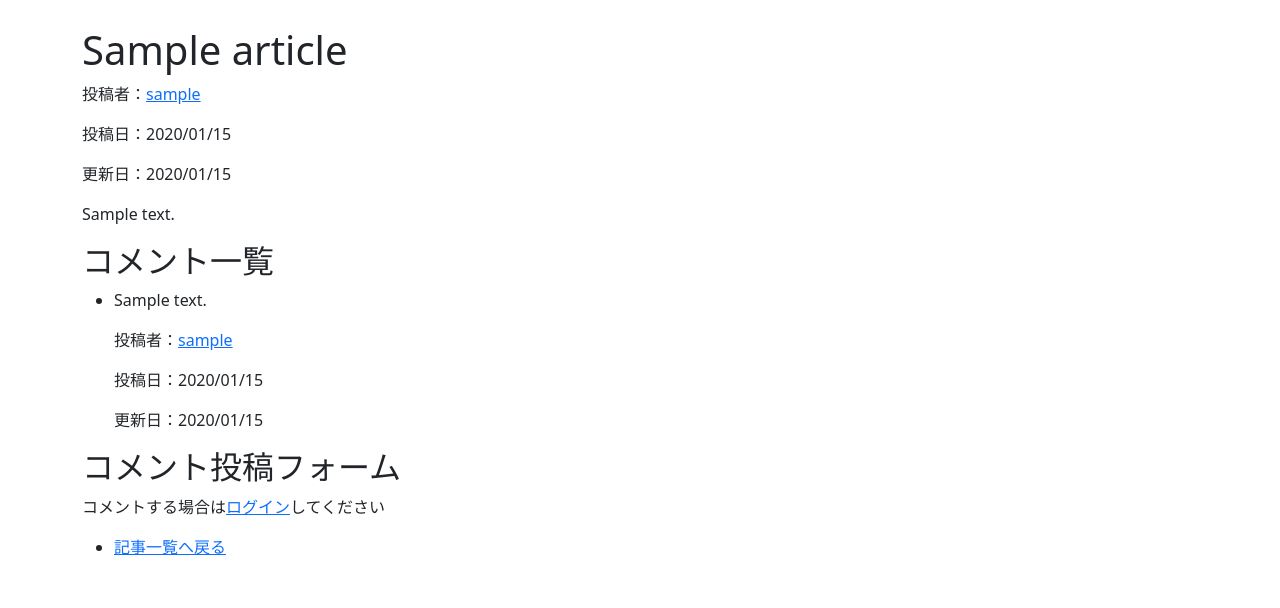
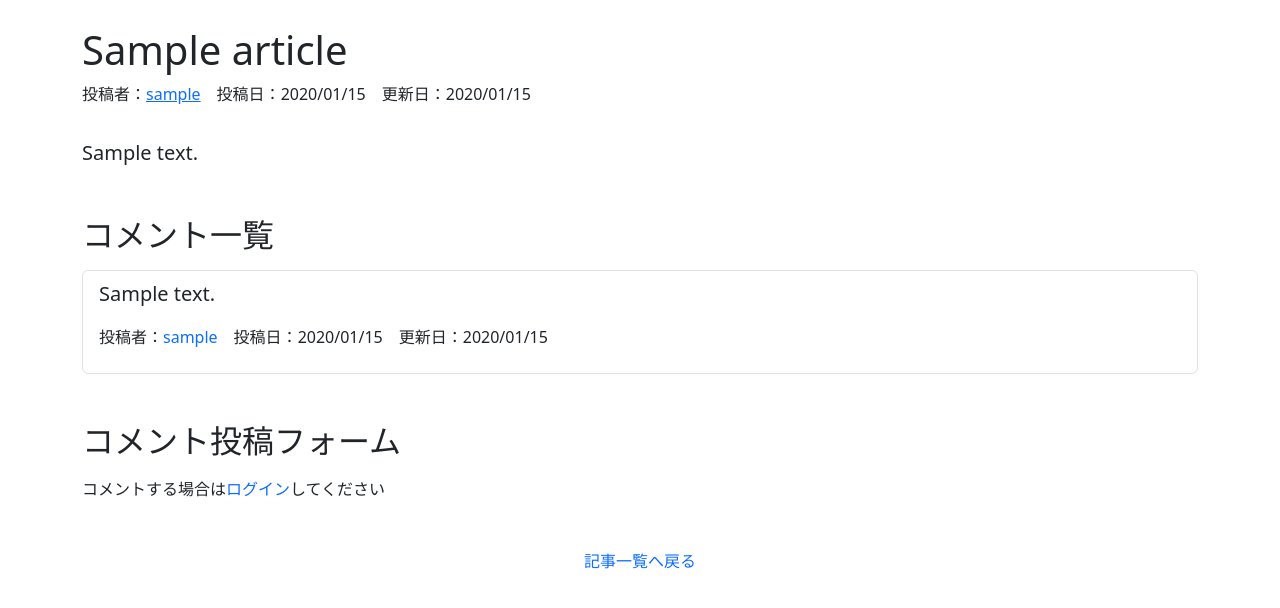
Before and after one commit to ryohei-funamoto/django_simple_blog, a Django app: page /article/1/ in a window 1280 px wide. Shown: the part 70-678 px from the top of the page. Run offline with Django 5.2, Linux system fonts and the light colour scheme; tables that the repository leaves empty hold one stand-in row (values such as "Sample post"); some libraries are stand-ins or nearby versions.

Commit message:
feat: 記事詳細ページに Bootstrap を適用
feat: 記事詳細ページに Bootstrap を適用

```diff
--- a/config/settings.py
+++ b/config/settings.py
@@ -40,6 +40,7 @@ INSTALLED_APPS = [
     'django.contrib.messages',
     'django.contrib.staticfiles',
     'simple_blog',
+    'widget_tweaks',
 ]
 
 MIDDLEWARE = [
--- a/simple_blog/templates/simple_blog/detail.html
+++ b/simple_blog/templates/simple_blog/detail.html
@@ -1,55 +1,63 @@
 {% extends 'components/base.html' %}
+{% load widget_tweaks %}
 {% block title %}{{ article.title }} | {{ block.super }}{% endblock %}
 {% block content %}
+    <section>
         <h1>{{ article.title }}</h1>
-    <p>投稿者：<a href="{% url 'simple_blog:author' id=article.user.id %}">{{ article.user }}</a></p>
-    <p>投稿日：<time datetime="{{ article.created_at|date:'Y-m-d' }}">{{ article.created_at|date:'Y/m/d' }}</time></p>
-    <p>更新日：<time datetime="{{ article.updated_at|date:'Y-m-d' }}">{{ article.updated_at|date:'Y/m/d' }}</time></p>
-    <p>{{ article.content|linebreaksbr }}</p>
+        <div class="d-flex flex-column flex-sm-row mt-2">
+            <p class="fs-6 me-3 mb-3">投稿者：<a href="{% url 'simple_blog:author' id=article.user.id %}">{{ article.user }}</a></p>
+            <p class="fs-6 me-3 mb-3">投稿日：<time datetime="{{ article.created_at|date:'Y-m-d' }}">{{ article.created_at|date:'Y/m/d' }}</time></p>
+            <p class="fs-6">更新日：<time datetime="{{ article.updated_at|date:'Y-m-d' }}">{{ article.updated_at|date:'Y/m/d' }}</time></p>
+        </div>
+        <p class="fs-5 mt-3">{{ article.content|linebreaksbr }}</p>
         {% if user.is_authenticated and user == article.user %}
-        <ul>
-            <li><a href="{% url 'simple_blog:update' id=article.id %}">記事を編集する</a></li>
+            <ul class="list-unstyled d-flex flex-column flex-column flex-sm-row mt-2">
+                <li class="me-3 mb-3"><a href="{% url 'simple_blog:update' id=article.id %}" class="btn btn-warning">記事を編集する</a></li>
                 <li>
                     <form action="{% url 'simple_blog:delete' id=article.id %}" method="POST">
                         {% csrf_token %}
-                    <button type="submit" onclick="return confirm('記事を削除しますか？')">削除する</button>
+                        <button type="submit" class="btn btn-danger" onclick="return confirm('記事を削除しますか？')">削除する</button>
                     </form>
                 </li>
             </ul>
         {% endif %}
+    </section>
+    <section class="mt-5">
         <h2>コメント一覧</h2>
-    <ul class="comments">
+        <ul class="comments list-group mt-3">
             {% for comment in page_obj %}
-            <li class="comment">
-                <p>{{ comment.content }}</p>
-                <p>投稿者：<a href="{% url 'simple_blog:author' id=comment.user.id %}">{{ comment.user }}</a></p>
-                <p>投稿日：<time datetime="{{ comment.created_at|date:'Y-m-d' }}">{{ comment.created_at|date:'Y/m/d' }}</time></p>
-                <p>更新日：<time datetime="{{ comment.updated_at|date:'Y-m-d' }}">{{ comment.updated_at|date:'Y/m/d' }}</time></p>
+                <li class="comment list-group-item">
+                    <p class="fs-5">{{ comment.content }}</p>
+                    <div class="d-flex flex-column flex-sm-row mt-2">
+                        <p class="fs-6 me-3 mb-3">投稿者：<a href="{% url 'simple_blog:author' id=comment.user.id %}" class="text-decoration-none">{{ comment.user }}</a></p>
+                        <p class="fs-6 me-3 mb-3">投稿日：<time datetime="{{ comment.created_at|date:'Y-m-d' }}">{{ comment.created_at|date:'Y/m/d' }}</time></p>
+                        <p class="fs-6">更新日：<time datetime="{{ comment.updated_at|date:'Y-m-d' }}">{{ comment.updated_at|date:'Y/m/d' }}</time></p>
+                    </div>
                     {% if user.is_authenticated and user == comment.user %}
-                    <ul>
-                        <li><a href="{% url 'simple_blog:comment_update' id=comment.id %}">編集する</a></li>
+                        <ul class="list-unstyled d-flex flex-column flex-column flex-sm-row mt-2">
+                            <li class="me-3 mb-3"><a href="{% url 'simple_blog:comment_update' id=comment.id %}" class="btn btn-warning">編集する</a></li>
                             <li>
                                 <form action="{% url 'simple_blog:comment_delete' id=comment.id %}" method="POST">
                                     {% csrf_token %}
-                                <button type="submit" onclick="return confirm('コメントを削除しますか？')">削除する</button>
+                                    <button type="submit" class="btn btn-danger" onclick="return confirm('コメントを削除しますか？')">削除する</button>
                                 </form>
                             </li>
                         </ul>
                     {% endif %}
                 </li>
             {% empty %}
-            <li>この記事にコメントはありません。</li>
+                <li class="list-group-item">この記事にコメントはありません。</li>
             {% endfor %}
         </ul>
         {% if page_obj.paginator.num_pages > 1 %}
-        <ul class="pagination">
+            <ul class="pagination mt-3 justify-content-center">
                 {% if page_obj.has_previous %}
                     <li class="page-item"><a href="?page={{ page_obj.previous_page_number }}" class="page-link">前のページへ</a></li>
                 {% endif %}
                 {% for page_num in page_obj.paginator.page_range %}
                     <li class="page-item">
                         {% if page_num == page_obj.number %}
-                        <span class="page-link">{{ page_num }}</span>
+                            <span class="page-link active">{{ page_num }}</span>
                         {% else %}
                             <a href="?page={{ page_num }}" class="page-link">{{ page_num }}</a>
                         {% endif %}
@@ -60,29 +68,36 @@
                 {% endif %}
             </ul>
         {% endif %}
+    </section>
+    <section class="mt-5">
         <h2>コメント投稿フォーム</h2>
+        <div class="mt-3">
             {% if request.user.is_authenticated %}
                 <form action="{% url 'simple_blog:show' id=article.id %}" method="POST" novalidate>
                     {% csrf_token %}
-            <div>
-                <label for="{{ form.content.id_for_label }}">{{ form.content.label }}</label>
-                {{ form.content }}
+                    <div class="row">
+                        <label for="{{ form.content.id_for_label }}" class="form-label col-sm-2">{{ form.content.label }}</label>
+                        <div class="col-sm-10">
                             {% if form.content.errors %}
-                    <ul>
+                                {{ form.content | add_class:'form-control is-invalid' }}
                                 {% for error in form.content.errors %}
-                            <li>{{ error }}</li>
+                                    <p class="invalid-feedback">{{ error }}</p>
                                 {% endfor %}
-                    </ul>
+                            {% else %}
+                                {{ form.content | add_class:'form-control' }}
                             {% endif %}
                         </div>
-            <div>
-                <button type="submit">コメントする</button>
+                    </div>
+                    <div class="mt-2 text-end">
+                        <button type="submit" class="btn btn-success">コメントする</button>
                     </div>
                 </form>
             {% else %}
-        <p>コメントする場合は<a href="{% url 'login' %}">ログイン</a>してください</p>
+                <p>コメントする場合は<a href="{% url 'login' %}" class="text-decoration-none">ログイン</a>してください</p>
             {% endif %}
-    <ul>
-        <li><a href="{% url 'simple_blog:index' %}">記事一覧へ戻る</a></li>
+        </div>
+    </section>
+    <ul class="list-unstyled mt-5">
+        <li class="text-center"><a href="{% url 'simple_blog:index' %}" class="text-decoration-none">記事一覧へ戻る</a></li>
     </ul>
 {% endblock %}
```
Lines whose indentation alone changed are shown as unchanged.
